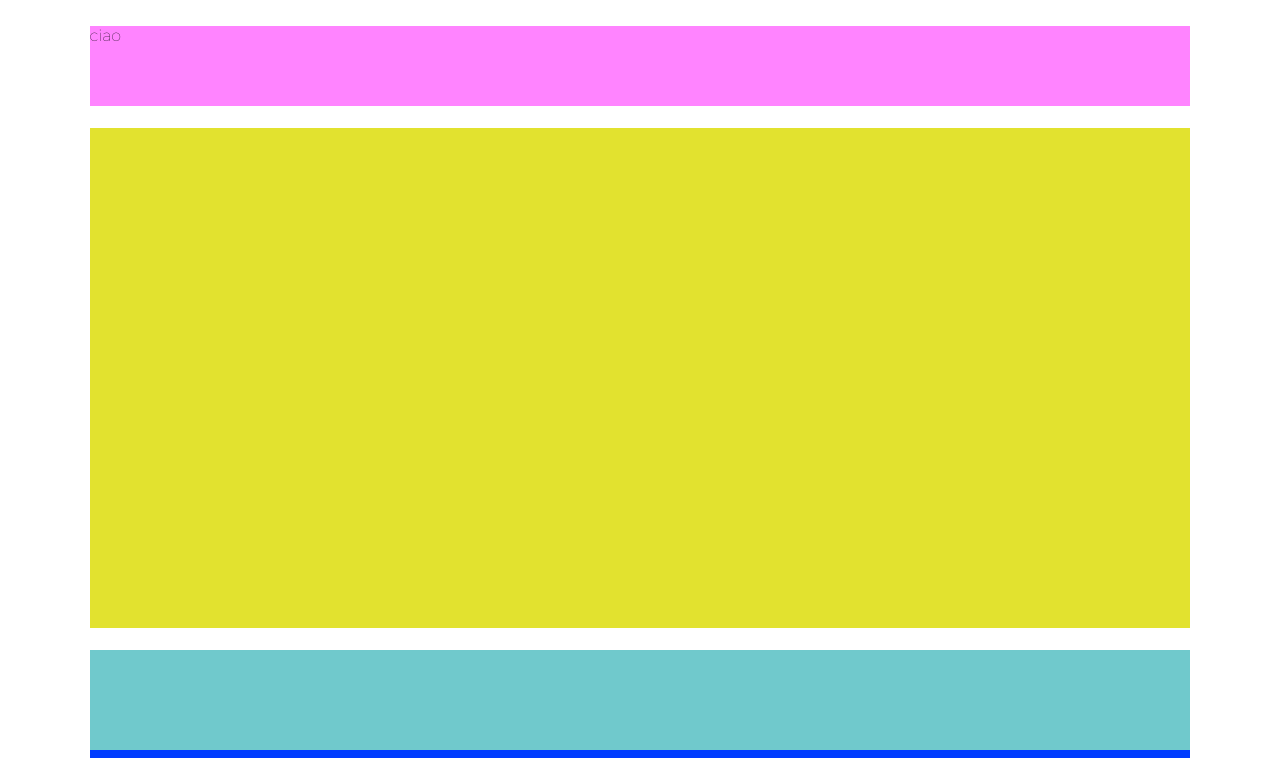
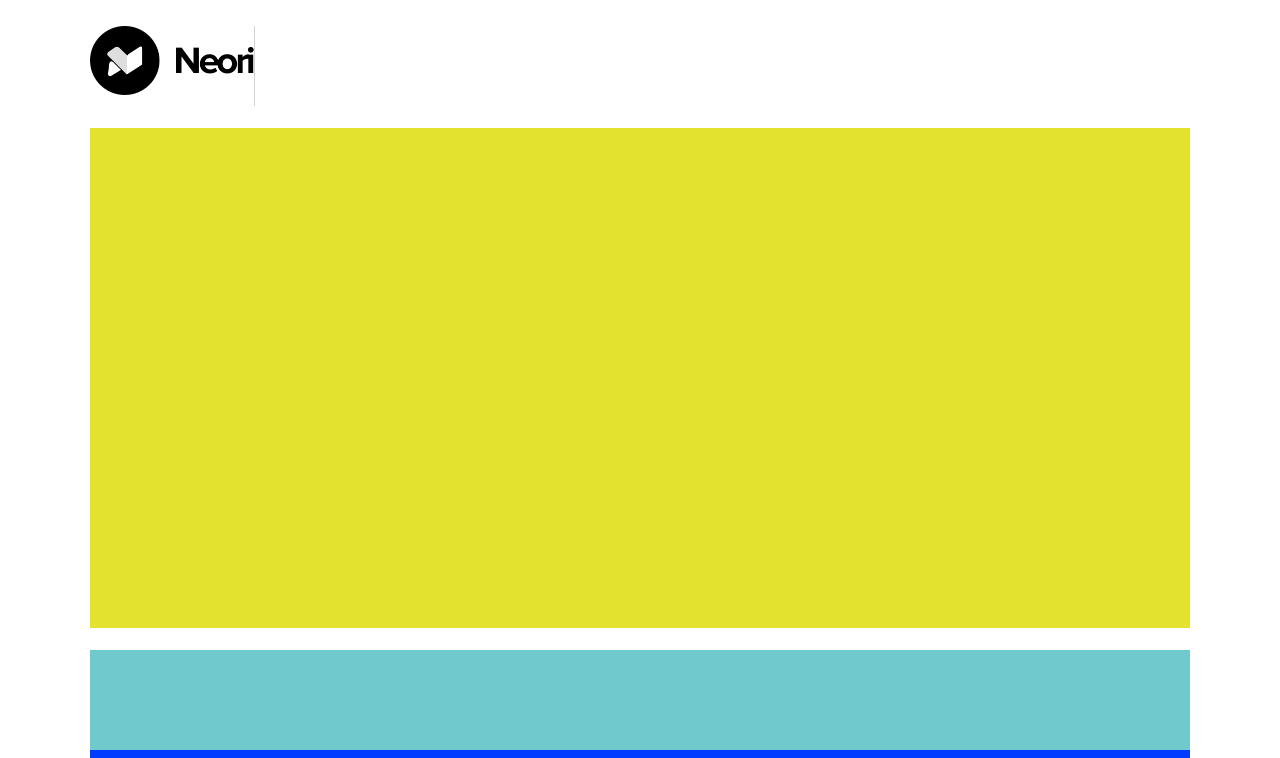
Before and after one commit to GianniPio/htmlcss-wp, a plain HTML site: page index.html in a window 1280 px wide. Shown: the top 758 px of the page. Drawn offline with Linux system fonts and the light colour scheme.

Commit message:
agg logo

```diff
--- a/css/style.css
+++ b/css/style.css
@@ -28,8 +28,16 @@
 }
 
 header{
-    background-color: rgba(255, 103, 255, 0.808);
     height: 80px;
+}
+
+#logo{
+    border-right: 1px solid lightgray;
+    height: 100%;
+    background-size: contain;
+    background-image: url(../img/logo.png);
+    background-repeat: no-repeat;
+    margin-right: 85%;
 }
 
 /* tag main */
--- a/index.html
+++ b/index.html
@@ -15,7 +15,9 @@
 
         <!-- Titolo della pagina -->
         <header class="margin">
-            ciao
+            <div id="logo" >
+
+            </div>
         </header>
         <!-- /Titolo della pagina -->
 
```
